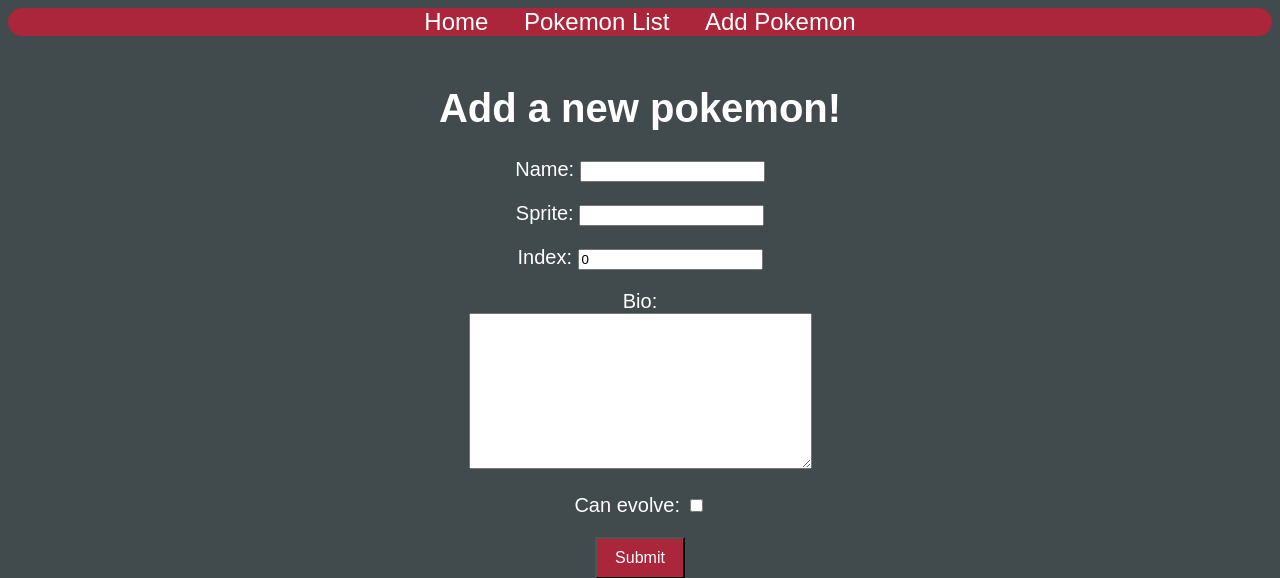
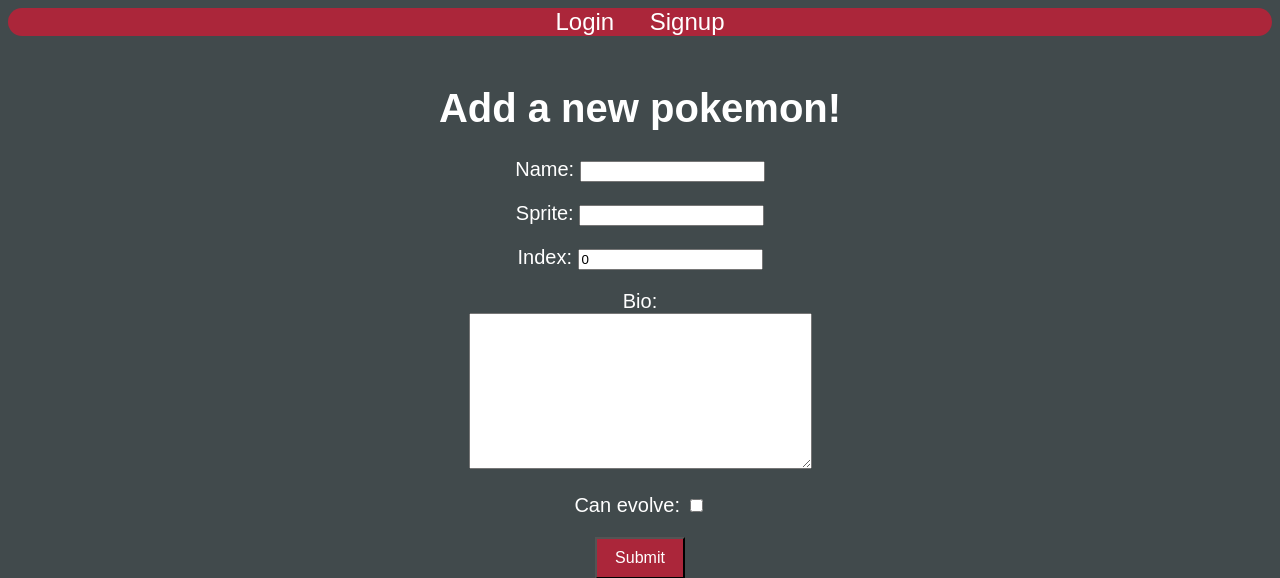
Before and after one commit to Kaeriv93/finch-lab, a Django app: page /pokemon/new/ in a window 1280 px wide. Shown: the top 578 px of the page. Run offline with Django 4.2, Linux system fonts and the light colour scheme; some libraries are stand-ins or nearby versions; some web fonts are replaced.

Commit message:
got it back to working normally i believe

```diff
--- a/pokemon/settings.py
+++ b/pokemon/settings.py
@@ -116,5 +116,5 @@ DEFAULT_AUTO_FIELD = 'django.db.models.BigAutoField'
 # Configure Django App for Heroku.
 
 # Add this variable to specify where successful logins should redirect to
-LOGIN_REDIRECT_URL = '/artists/'
+LOGIN_REDIRECT_URL = '/pokemon/'
 LOGOUT_REDIRECT_URL ='/'
--- a/pokemon_app/templates/base.html
+++ b/pokemon_app/templates/base.html
@@ -17,9 +17,17 @@
 </head>
 
 <nav>
-    <a href="/">Home</a>
-    <a href="/pokemon/">Pokemon List</a>
-    <a href="{% url 'pokemon_create' %}">Add Pokemon</a>
+    {% if user.is_authenticated %}
+        <a href="/">Home</a>
+        <a href="/pokemon/">Pokemon List</a>
+        <a href="{% url 'pokemon_create' %}">Add Pokemon</a>
+        <!-- <a href="groups/">Add Group</a> -->
+        <a href="/groups/">Add Group</a>
+        <a href="{% url 'logout' %}">Logout</a>
+    {% else %}
+        <a href="{% url 'login' %}">Login</a>
+        <a href="{% url 'signup' %}">Signup</a>
+    {% endif %}
 </nav>
 <br/>
     {% block content%}{% endblock %}
--- a/pokemon_app/urls.py
+++ b/pokemon_app/urls.py
@@ -10,5 +10,6 @@ urlpatterns =[
     path('pokemon/<int:pk>/delete', views.PokemonDelete.as_view(), name='pokemon_delete'),
     path('pokemon/<int:pk>/moves/new', views.MoveCreate.as_view(), name='move_create'),
     path('groups/<int:pk>/pokemons/<int:pokemon_pk>/', views.GroupPokemonAssoc.as_view(), name ='group_pokemon_assoc'),
+    path('groups/', views.GroupCreate.as_view(), name ='group_create'),
     path('accounts/signup/', views.Signup.as_view(), name='signup')
 ]
--- a/pokemon_app/views.py
+++ b/pokemon_app/views.py
@@ -11,6 +11,10 @@ from django.urls import reverse
 # at top of file with other imports
 from django.contrib.auth import login
 from django.contrib.auth.forms import UserCreationForm
+# Auth
+from django.contrib.auth.decorators import login_required
+from django.utils.decorators import method_decorator
+
 
 
 class Home(TemplateView):
@@ -21,17 +25,17 @@ class Home(TemplateView):
         context['groups'] = Group.objects.all()
         return context
 
+@method_decorator(login_required, name='dispatch')
 class PokemonList(TemplateView):
     template_name = 'pokemon.html'
-
     def get_context_data(self,**kwargs):
         context = super().get_context_data(**kwargs)
         name = self.request.GET.get('name')
         if name != None:
-            context['pokemon'] = Pokemon.objects.filter(
+            context['pokemons'] = Pokemon.objects.filter(
                 name__icontains=name, user=self.request.user)
         else:
-            context['pokemon'] = Pokemon.objects.filter(user = self.request.user)
+            context['pokemons'] = Pokemon.objects.filter(user = self.request.user)
         return context
 
 class PokemonCreate(CreateView):
@@ -78,6 +82,11 @@ class MoveCreate(View):
         Move.objects.create(name = name, type = type, power = power, pokemon = pokemon)
         return redirect('pokemon_detail', pk=pk)
 
+class GroupCreate(CreateView):
+    model = Group
+    fields = ['name']
+    template_name = 'group_create.html'
+    success_url = '/'
 
 class GroupPokemonAssoc(View):
     def get(self,request,pk,pokemon_pk):
@@ -98,7 +107,7 @@ class Signup(View):
         if form.is_valid():
             user = form.save()
             login(request, user)
-            return redirect("pokemon_list")
+            return redirect("/")
         else:
             context = {"form": form}
             return render(request, "registration/signup.html", context)
```
Also changed, not shown: pokemon_app/templates/registration/signup.html (+10 -0 lines), pokemon_app/templates/pokemon_create.html (line endings or trailing spaces).
